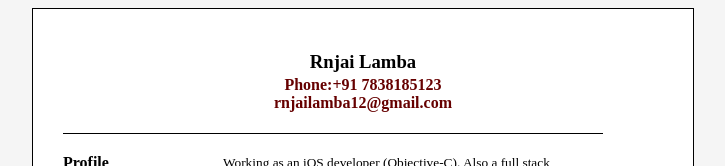
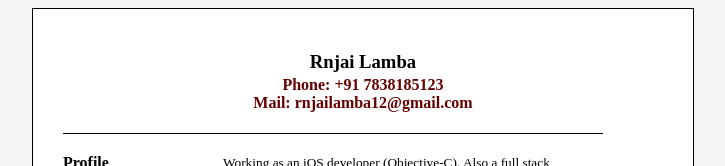
Before and after one commit to rnjailamba/rnjailamba.github.io, a plain HTML site: page index.html in a window 1280 px wide. Shown: the top 166 px of the page, without its empty margins (277-1002 px from the left). Drawn offline with Linux system fonts and the light colour scheme.

Commit message:
Update index.html

```diff
--- a/index.html
+++ b/index.html
@@ -13,8 +13,8 @@
             <!-- SIMPLE TEXT-BASED NAVIGATION -->
 
             <h1>Rnjai Lamba</h1>
-            <h2><a href="tel:+91 7838185123">Phone:+91 7838185123</a></h2>
-            <h2><a href="mailto:rnjailamba12@gmail.com">rnjailamba12@gmail.com</a></h2>
+            <h2><a href="tel:+91 7838185123">Phone: +91 7838185123</a></h2>
+            <h2><a href="mailto:rnjailamba12@gmail.com">Mail: rnjailamba12@gmail.com</a></h2>
          </div>
          <!-- TOPINFO -->
          <div class="clear"></div>
```
